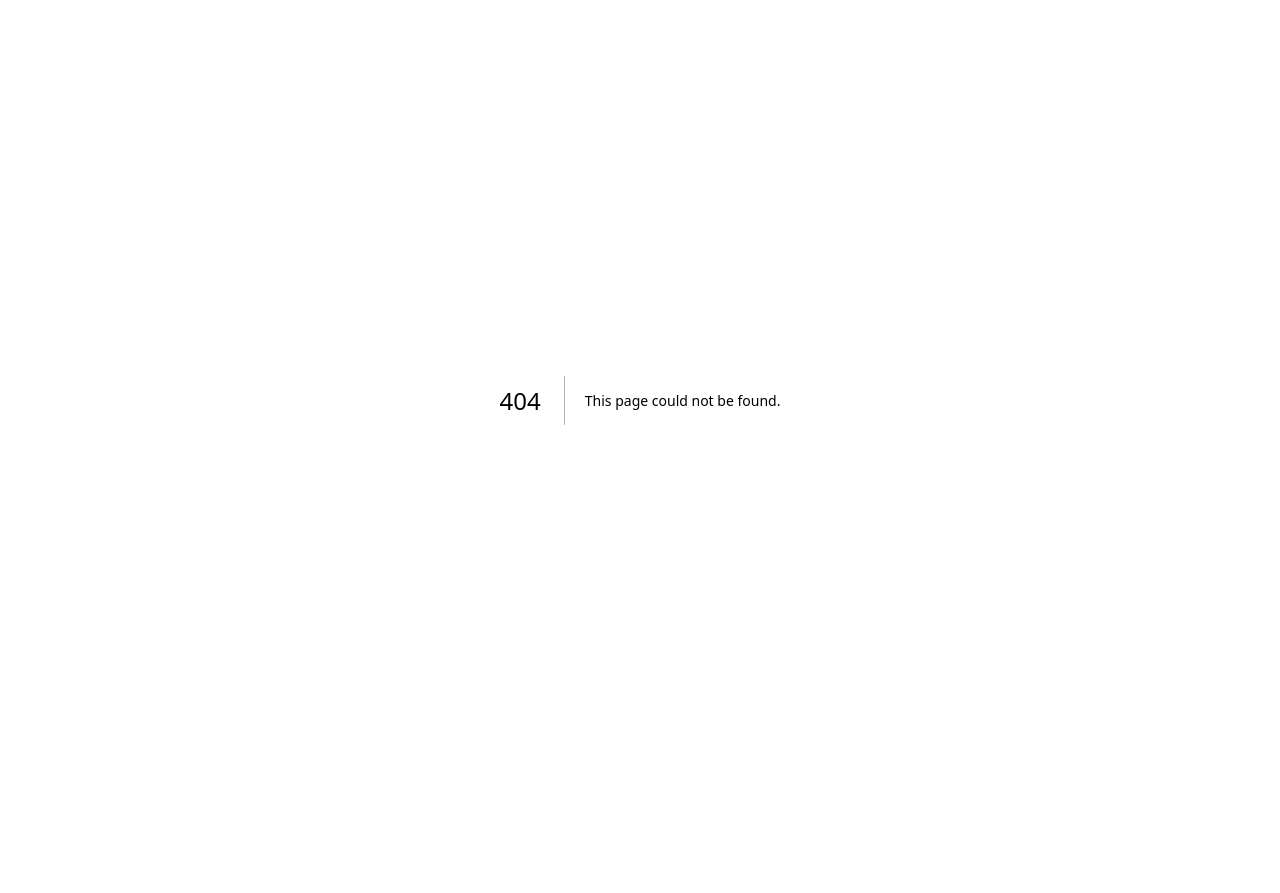
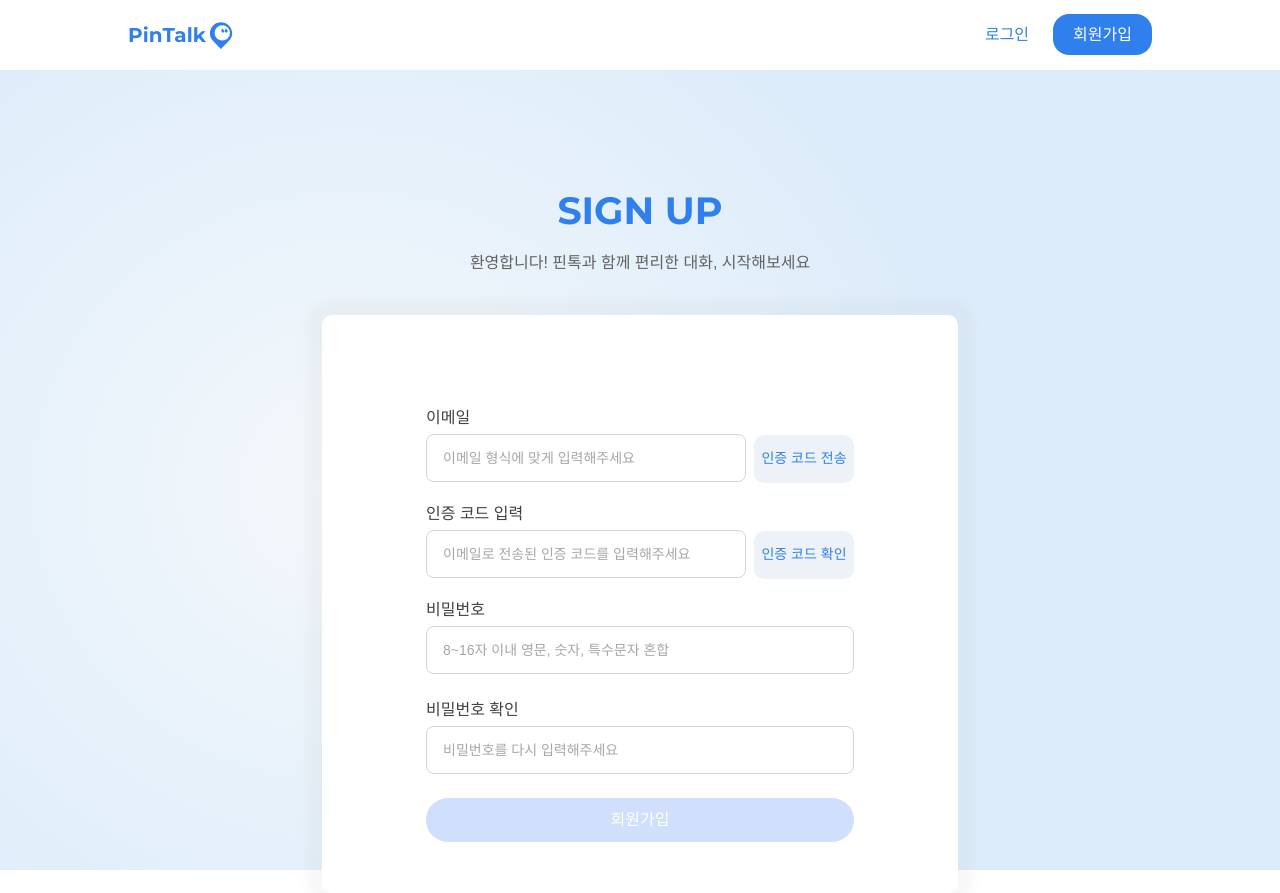
Before and after one commit to PI304/PinTalk-Front, a Next.js app: page /signup in a window 1280 px wide. Before the commit this address had no page. Before the commit the page ends 800 px from the top, so only its background shows below. Built offline with nearby package versions, Linux system fonts and the light colour scheme; a web font is replaced by a local one.

Commit message:
Feat: 회원가입창 구성

```diff
--- /dev/null
+++ b/components/signUp/SignUpPage.tsx
@@ -0,0 +1,89 @@
+import useInput from '../../hooks/useInput';
+import Link from 'next/link';
+
+export const SignUpPage = () => {
+  const { value: email, onChange: onChangeEmail } = useInput();
+  const { value: password, onChange: onChangePassword } = useInput();
+
+  return (
+    <div className='flex justify-center items-center '>
+      <div className=''>
+        <div className='text-center mt-28'>
+          <div className='font-Montserrat font-bold text-blue-main text-38'>SIGN UP</div>
+          <div className='text-text-3 mt-3'>환영합니다! 핀톡과 함께 편리한 대화, 시작해보세요</div>
+        </div>
+        <div className='box-border bg-white w-[636px] h-[578px] shadow-custom rounded-[10px] flex justify-center items-center mt-10'>
+          <div>
+            <div className='mt-10 text-text-5'>
+              <div>
+                <div className='mb-1 text-text-1'>이메일</div>
+                <div>
+                  <input
+                    type='email'
+                    id='email'
+                    value={email}
+                    onChange={onChangeEmail}
+                    placeholder='이메일 형식에 맞게 입력해주세요'
+                    className='w-80 h-12 px-4 py-2 border border-solid border-gray-300 rounded-lg mb-5 placeholder:text-text-5 placeholder:text-14'
+                  />
+                  <button className='text-blue-main text-14 rounded-[10px] bg-blue-sub2 w-[100px] h-12 ml-2'>
+                    인증 코드 전송
+                  </button>
+                </div>
+              </div>
+              <div>
+                <div className='mb-1 text-text-1'>인증 코드 입력</div>
+                <div>
+                  <input
+                    type='email'
+                    id='email'
+                    value={email}
+                    onChange={onChangeEmail}
+                    placeholder='이메일로 전송된 인증 코드를 입력해주세요'
+                    className='w-80 h-12 px-4 py-2 border border-solid border-gray-300 rounded-lg mb-5 placeholder:text-text-5 placeholder:text-14'
+                  />
+                  <button className='text-blue-main text-14 rounded-[10px] bg-blue-sub2 w-[100px] h-12 ml-2'>
+                    인증 코드 확인
+                  </button>
+                </div>
+              </div>
+              <div className='mb-1 text-text-1'>비밀번호</div>
+              <input
+                type='email'
+                id='email'
+                value={password}
+                onChange={onChangePassword}
+                placeholder='8~16자 이내 영문, 숫자, 특수문자 혼합'
+                className='w-full h-12 px-4 py-2 border border-solid border-gray-300 rounded-lg mb-6 placeholder:text-text-5 placeholder:text-14'
+              />
+              <div className='mb-1 text-text-1'>비밀번호 확인</div>
+              <input
+                type='email'
+                id='email'
+                value={password}
+                onChange={onChangePassword}
+                placeholder='비밀번호를 다시 입력해주세요'
+                className='w-full h-12 px-4 py-2 border border-solid border-gray-300 rounded-lg mb-6 placeholder:text-text-5 placeholder:text-14'
+              />
+            </div>
+            <div>
+              {email === '' || password === '' ? (
+                <div className='p-2 w-full h-[44px] bg-blue-sub rounded-full text-white flex justify-center items-center'>
+                  회원가입
+                </div>
+              ) : (
+                <Link href='./signupfin'>
+                  <button
+                    type='button'
+                    className='p-2 w-full h-[44px] bg-gradient-to-r from-blue-main to-gradi-3 rounded-full text-white'>
+                    회원가입
+                  </button>
+                </Link>
+              )}
+            </div>
+          </div>
+        </div>
+      </div>
+    </div>
+  );
+};
--- /dev/null
+++ b/components/signUp/index.ts
@@ -0,0 +1 @@
+export * from './SignUpPage';
--- /dev/null
+++ b/pages/signup.tsx
@@ -0,0 +1,15 @@
+import { ReactElement } from 'react';
+import { LoginLayout } from '@/components/common/layouts';
+import { SignUpPage } from '@/components/signUp';
+
+export default function signup() {
+  return (
+    <>
+      <SignUpPage />
+    </>
+  );
+}
+
+signup.getLayout = (page: ReactElement) => {
+  return <LoginLayout>{page}</LoginLayout>;
+};
```
